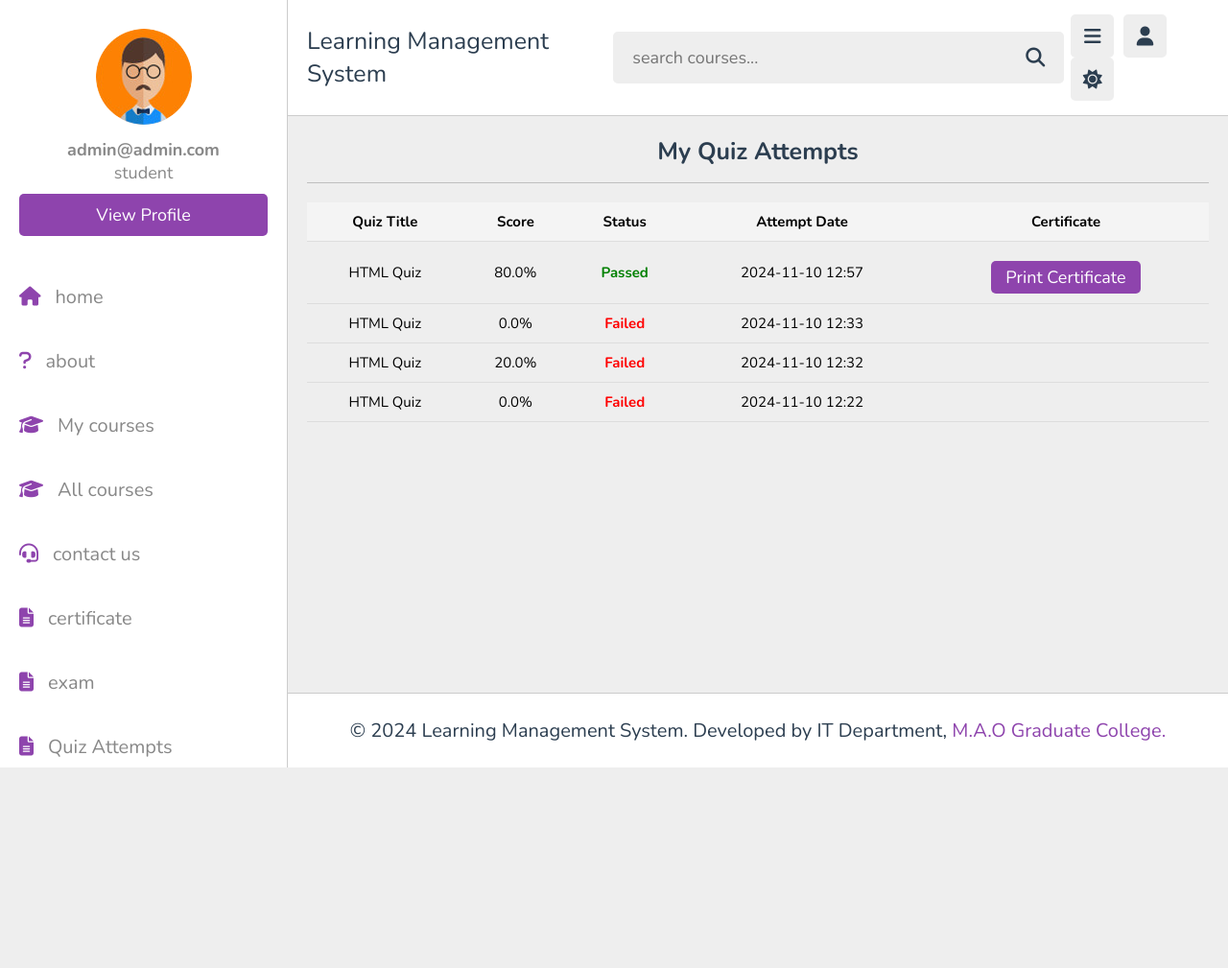
After one commit to AbdullahsiddiqueAI/QuizAppDjango, a Django app: page /quiz_attempts/ in a window 1280 px wide. The commit adds this page. Shown: the whole page at 96% size. Run offline with Django 3.2, Linux system fonts and the light colour scheme; a user stored in the database is signed in; data comes from the database, SQL or seed files in the repository; both versions use the stored data as it was after the commit; some libraries are stand-ins or nearby versions.

Commit message:
added Quiz and certificate page

```diff
--- a/demo/Templates/base.html
+++ b/demo/Templates/base.html
@@ -13,7 +13,10 @@
     <link rel="stylesheet" href="https://cdnjs.cloudflare.com/ajax/libs/font-awesome/6.1.2/css/all.min.css">
 
     <!-- Custom CSS file link -->
-    <link rel="stylesheet" href="{% static 'css/stylesssss.css' %}">
+    <link rel="stylesheet" href="{% static 'css/stylessssss.css' %}">
+   {% block stylesheet %}
+
+   {% endblock stylesheet %}
 </head>
 <body class="{% if not user.is_authenticated %}active{% endif %}">
 
@@ -45,8 +48,8 @@
 
     <!-- Footer -->
     {% include "partials/footer.html" %}
-
+    {% block script %}{% endblock %}
     <!-- JavaScript files -->
-    <script src="{% static 'js/script.js' %}"></script>
+    <script src="{% static 'js/scriptss.js' %}"></script>
 </body>
 </html>
--- a/demo/Templates/course_playlist.html
+++ b/demo/Templates/course_playlist.html
@@ -49,7 +49,7 @@
    </div>
 
    {% if progress >= 50 %}
-    <a href="/exam" class="inline-btn">Attempt Quiz</a>
+    <a href="{% url 'quiz_view' selected_course.id%}" class="inline-btn">Attempt Quiz</a>
 {% else %}
     <a href="javascript:void(0);" class="inline-btn disabled" aria-disabled="true">Attempt Quiz</a>
     <p>You need to complete at least 50% of the course to attempt the quiz.</p>
--- a/demo/Templates/home.html
+++ b/demo/Templates/home.html
@@ -74,7 +74,7 @@
    </div>
 
    <div class="more-btn">
-      <a href="/courses" class="inline-option-btn">View All Courses</a>
+      <a href="{% url 'course_detail' %}" class="inline-option-btn">View All Courses</a>
    </div>
 </section>
 {% endblock %}
--- a/demo/Templates/partials/sidebar.html
+++ b/demo/Templates/partials/sidebar.html
@@ -2,7 +2,6 @@
 
 {% if user.is_authenticated %}
 <div class="side-bar" style="overflow-y: scroll;">
-
     <div id="close-btn">
        <i class="fas fa-times"></i>
     </div>
@@ -14,16 +13,47 @@
        <a href="/profile" class="btn">view profile</a>
     </div>
 
-    <nav class="navbar" >
+    <nav class="navbar">
        <a href="/home"><i class="fas fa-home"></i><span>home</span></a>
        <a href="/about"><i class="fas fa-question"></i><span>about</span></a>
        <a href="/my_courses"><i class="fas fa-graduation-cap"></i><span>My courses</span></a>
        <a href="/course_detail"><i class="fas fa-graduation-cap"></i><span>All courses</span></a>
-       <!-- <a href="/courses"><i class="fas fa-graduation-cap"></i><span>courses</span></a>  -->
        <a href="/contact"><i class="fas fa-headset"></i><span>contact us</span></a>
-       <a href="/cerificate"><i class="fas fa-file-alt"></i><span>certifcate</span></a>
+       <a href="/certificate" >
+         <i class="fas fa-file-alt"></i><span>certificate</span>
+      </a>
+
        <a href="/exam"><i class="fas fa-file-alt"></i><span>exam</span></a>
+       <a href="/quiz_attempts"><i class="fas fa-file-alt"></i><span>Quiz Attempts</span></a>
     </nav>
 
 </div>
 {% endif %}
+
+<script defer>
+
+
+   function removeActiveClass() {
+      // Prevent default action if necessary (e.g., to stop navigation temporarily)
+
+     // Select elements
+     const sideBar = document.querySelector('.side-bar');
+     const body = document.body;
+
+     // Toggle 'active' class on both elements if they exist
+     if (sideBar) {
+        sideBar.classList.toggle('active');
+        console.log("Toggled 'active' class on sidebar");
+     } else {
+        console.log("Sidebar element not found");
+     }
+
+     body.classList.toggle('active'); // Always toggle on body
+     console.log("Toggled 'active' class on body");
+
+  }
+  if(window.location.pathname =='/certificate/'){
+    removeActiveClass();
+  }
+
+ </script>
--- /dev/null
+++ b/demo/Templates/quiz_attempts.html
@@ -0,0 +1,103 @@
+{% extends "base.html" %}
+
+{% block title %}My Quiz Attempts{% endblock %}
+
+{% block content %}
+<section class="quiz-attempts-section">
+    <h1 class="heading">My Quiz Attempts</h1>
+
+    {% if attempts %}
+    <table class="attempts-table">
+        <thead>
+            <tr>
+                <th>Quiz Title</th>
+                <th>Score</th>
+                <th>Status</th>
+                <th>Attempt Date</th>
+                <th>Certificate</th>
+            </tr>
+        </thead>
+        <tbody>
+            {% for attempt in attempts %}
+            <tr>
+                <td>{{ attempt.quiz.title }}</td>
+                <td>{{ attempt.score }}%</td>
+                <td>
+                    {% if attempt.is_passed %}
+                        <span class="status passed">Passed</span>
+                    {% else %}
+                        <span class="status failed">Failed</span>
+                    {% endif %}
+                </td>
+                <td>{{ attempt.completed_at|date:"Y-m-d H:i" }}</td>
+                <td>
+                    {% if attempt.is_passed %}
+                        <a href="{% url 'generate_certificate' attempt.id %}" class="inline-btn">Print Certificate</a>
+                    {% endif %}
+                </td>
+            </tr>
+            {% endfor %}
+        </tbody>
+    </table>
+    {% else %}
+    <p>You have no quiz attempts yet.</p>
+    {% endif %}
+</section>
+{% endblock %}
+
+{% block stylesheet %}
+
+<style>
+    .quiz-attempts-section {
+
+        height:100vh;
+        margin: auto;
+        padding: 2rem;
+    }
+
+    .heading {
+        text-align: center;
+        font-size: 2.5rem;
+        margin-bottom: 2rem;
+    }
+
+    .attempts-table {
+        font-size: 1.5rem;
+        width: 100%;
+        border-collapse: collapse;
+        margin-bottom: 2rem;
+    }
+
+    .attempts-table th, .attempts-table td {
+        padding: 1rem;
+        text-align: center;
+        border-bottom: 1px solid #ddd;
+    }
+
+    .attempts-table th {
+        background-color: #f4f4f4;
+        font-weight: bold;
+    }
+
+    .status.passed {
+        color: green;
+        font-weight: bold;
+    }
+
+    .status.failed {
+        color: red;
+        font-weight: bold;
+    }
+    .inline-btn {
+        padding: 0.5rem 1.5rem;
+        color: white;
+        background-color: var(--main-color);
+        border-radius: 5px;
+        text-decoration: none;
+    }
+
+    .inline-btn:hover {
+        background-color: darkgreen;
+    }
+</style>
+{% endblock %}
--- a/demo/firstapp/urls.py
+++ b/demo/firstapp/urls.py
@@ -35,7 +35,11 @@ urlpatterns = [
     path(r'search_result/', views.search_result, name='search_result'),
     path(r'course_detail/', views.course_detail, name='course_detail'),
     path('course_detail/<int:id>/', views.course_detail, name='course_detail'),
+    path('Quiz/', views.Quiz, name='Quiz'),
+    path("quiz/<int:Course_id>/", views.quiz_view, name="quiz_view"),
+    path("check_answers/", views.check_answers, name="check_answers"),
 
-
+path('quiz_attempts/', views.quiz_attempts, name='quiz_attempts'),
+ path('generate_certificate/<int:attempt_id>/', views.generate_certificate, name='generate_certificate'),
 
 ]
--- a/demo/firstapp/views.py
+++ b/demo/firstapp/views.py
@@ -9,6 +9,7 @@ from django.contrib.auth.hashers import check_password
 
 from django.http import JsonResponse
 from .models import *
+import json
 def index(request):
     # Redirect to 'home' view
     return redirect('home')
@@ -346,3 +347,86 @@ def quiz_detail(request, quiz_id):
         return redirect('course_detail', course_id=quiz.course.id)  # Redirect to course detail or playlist
 
     return render(request, 'quiz_detail.html', {'quiz': quiz})
+
+# @login_required
+# def Quiz(request):
+#     return render(request, 'quiz.html')
+
+@login_required
+def quiz_view(request, Course_id):
+    course=Course.objects.filter(id=Course_id).first()
+    quiz = get_object_or_404(Quiz, course=course)
+    questions = quiz.questions.all()
+    return render(request, 'quizs.html', {'quiz': quiz, 'questions': questions})
+
+@login_required
+def check_answers(request):
+    if request.method == 'POST':
+        # Parse JSON data from POST
+        data = json.loads(request.body)
+        quiz_id = data.get("quiz_id")
+        answers = data.get("answers")
+
+        quiz = get_object_or_404(Quiz, id=quiz_id)
+        questions = quiz.questions.all()
+
+        correct_count = 0
+        results = []
+
+        # Check answers
+        for question in questions:
+            user_answer = answers.get(str(question.id))
+            correct = (user_answer == f"option_{question.correct_option}")
+            results.append({
+                "question": question.text,
+                "user_answer": user_answer,
+                "correct_answer": f"option_{question.correct_option}",
+                "is_correct": correct,
+            })
+            if correct:
+                correct_count += 1
+
+        score_percentage = (correct_count / len(questions)) * 100
+        passed = score_percentage >= quiz.pass_percentage
+
+        # Record the attempt
+        QuizAttempt.objects.create(user=request.user, quiz=quiz, score=score_percentage)
+
+        return JsonResponse({
+            "results": results,
+            "score": score_percentage,
+            "passed": passed,
+        })
+
+    return JsonResponse({"error": "Invalid request method"}, status=400)
+
+
+
+@login_required
+def quiz_attempts(request):
+    # Retrieve all quiz attempts for the logged-in user
+    attempts = QuizAttempt.objects.filter(user=request.user).select_related('quiz').order_by('-completed_at')
+
+    context = {
+        'attempts': attempts
+    }
+
+    return render(request, 'quiz_attempts.html', context)
+
+
+@login_required
+def generate_certificate(request, attempt_id):
+    # Get the specific quiz attempt and check if the user has passed it
+    attempt = get_object_or_404(QuizAttempt, id=attempt_id, user=request.user)
+
+    if not attempt.is_passed():
+        return render(request, 'error.html', {'message': 'You must pass the quiz to view the certificate.'})
+
+    # Render the certificate template with the attempt data
+    context = {
+        'attempt': attempt,
+        'user': request.user,
+        'date': attempt.completed_at.date(),
+        'quiz_title': attempt.quiz.course.title
+    }
+    return render(request, 'certificate.html', context)
--- a/demo/static/css/stylesssss.css
+++ b/demo/static/css/stylessssss.css
@@ -1518,7 +1518,7 @@ body.active {
 }
 
 .side-bar::-webkit-scrollbar{
-   width: 1rem;
+   width: 0rem;
    height: .5rem;
 }
 
@@ -1527,5 +1527,45 @@ body.active {
 }
 
 .side-bar::-webkit-scrollbar-thumb{
+   background-color: transparent;
+}
+
+
+
+/* Quiz question styling */
+.quiz-question {
+   font-size: 2rem;
+   color: var(--black);
+   margin-bottom: 1rem;
+}
+
+/* Options container styling */
+.quiz-options {
+   display: flex;
+   flex-direction: column;
+   gap: 1rem;
+   margin-top: 1rem;
+}
+
+/* Option styling */
+.option {
+   display: flex;
+   align-items: center;
+   font-size: 1.8rem;
+   color: var(--black);
+   background-color: var(--light-bg);
+   padding: 1rem 1.5rem;
+   border-radius: .5rem;
+   cursor: pointer;
+   transition: background-color 0.2s ease;
+}
+
+.option input[type="radio"] {
+   margin-right: 1rem;
+   accent-color: var(--main-color); /* Customize radio button color */
+}
+
+.option:hover {
    background-color: var(--main-color);
-}
+   color: var(--white);
+}
```
Also changed, not shown: demo/Templates/certificate(old).html (added, +21 -0 lines), demo/Templates/certificate.html (+38 -11 lines), demo/Templates/contact.html (+0 -21 lines), demo/Templates/quizs.html (added, +34 -0 lines), demo/static/css/style2.css (added, +111 -0 lines), demo/static/js/ja.js (added, +191 -0 lines), demo/static/js/scripts.js (renamed from demo/static/js/script.js, +30 -0 lines), demo/db.sqlite3.
